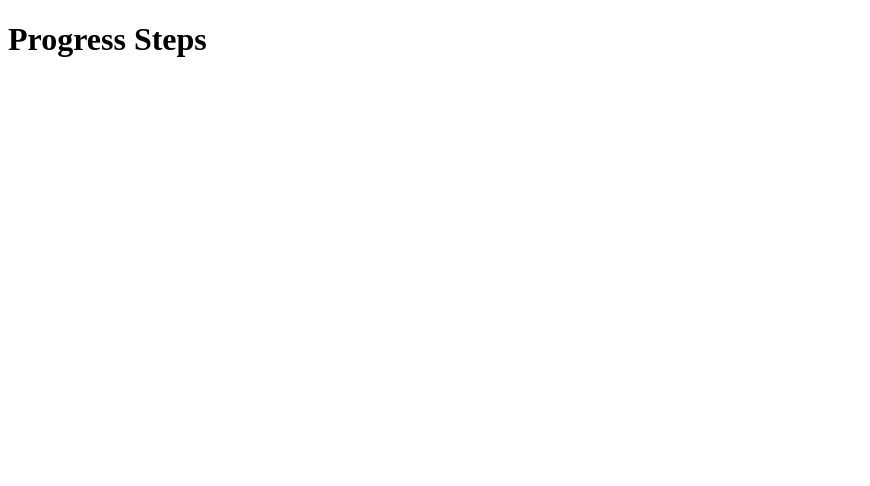
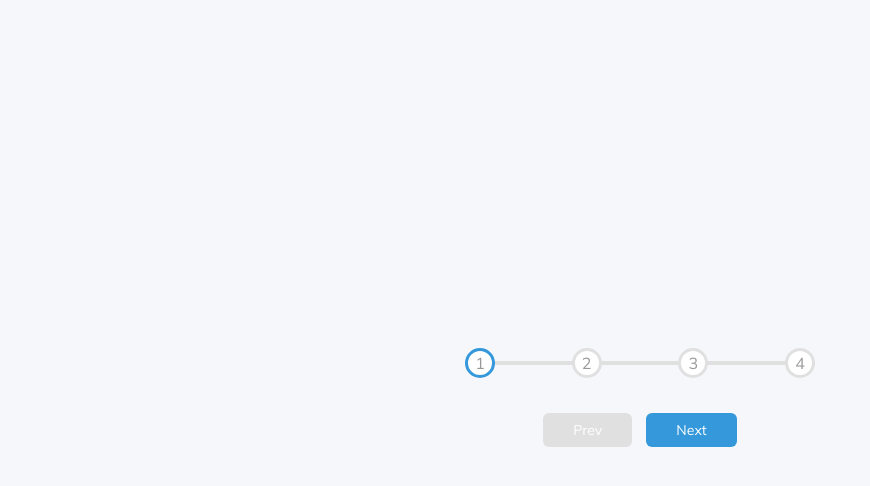
Before and after one commit to taifur-rahaman/progressSteps, a plain HTML site: page index.html in a window 1280 px wide. Shown: the whole page, without its empty margins (0-870 px from the left). Drawn offline with Linux system fonts and the light colour scheme.

Commit message:
css and js added

```diff
--- a/app.js
+++ b/app.js
@@ -0,0 +1,49 @@
+const progress = document.getElementById("progress");
+const prev = document.getElementById("prev");
+const next = document.getElementById("next");
+const circles = document.querySelectorAll(".circle");
+
+let currentActive = 1;
+
+next.addEventListener("click", () => {
+  currentActive++;
+
+  if (currentActive > circles.length) {
+    currentActive = circles.length;
+  }
+
+  update();
+});
+
+prev.addEventListener("click", () => {
+  currentActive--;
+
+  if (currentActive < 1) {
+    currentActive = circles.length;
+  }
+
+  update();
+});
+
+function update() {
+  circles.forEach((circle, index) => {
+    if (index < currentActive) {
+      circle.classList.add("active");
+    } else {
+      circle.classList.remove("active");
+    }
+  });
+
+  const actives = document.querySelectorAll(".active");
+  progress.style.width =
+    ((actives.length - 1) / (circles.length - 1)) * 100 + "%";
+
+  if (currentActive === 1) {
+    prev.disabled = true;
+  } else if (currentActive === circles.length) {
+    next.disabled = true;
+  } else {
+    prev.disabled = false;
+    next.disabled = false;
+  }
+}
--- a/index.html
+++ b/index.html
@@ -3,9 +3,21 @@
   <head>
     <meta charset="UTF-8" />
     <meta name="viewport" content="width=device-width, initial-scale=1.0" />
+    <link rel="stylesheet" href="./style.css" />
     <title>Progress Steps</title>
   </head>
   <body>
-    <h1>Progress Steps</h1>
+    <div class="container">
+      <div class="progress-container">
+        <div class="progress" id="progress"></div>
+        <div class="circle active">1</div>
+        <div class="circle">2</div>
+        <div class="circle">3</div>
+        <div class="circle">4</div>
+      </div>
+      <button class="btn" id="prev" disabled>Prev</button>
+      <button class="btn" id="next">Next</button>
+    </div>
+    <script src="./app.js"></script>
   </body>
 </html>
--- a/style.css
+++ b/style.css
@@ -0,0 +1,100 @@
+@import url("https://fonts.googleapis.com/css2?family=Mulish:ital,wght@0,200..1000;1,200..1000&display=swap");
+
+* {
+  box-sizing: border-box;
+}
+
+:root {
+  --line-color: #3498db;
+  --line-border-empty: #e0e0e0;
+}
+
+body {
+  background-color: #f6f7fb;
+  font-family: "Mulish", sans-serif;
+  display: flex;
+  justify-content: center;
+  height: 100vh;
+  overflow: hidden;
+  align-items: center;
+  margin: 0;
+}
+
+.container {
+  text-align: center;
+}
+
+.progress-container {
+  display: flex;
+  justify-content: space-between;
+  position: relative;
+  margin-bottom: 30px;
+  max-width: 100%;
+  width: 350px;
+}
+
+.progress-container::before {
+  content: "";
+  background-color: #e0e0e0;
+  position: absolute;
+  top: 50%;
+  left: 0;
+  transform: translateY(-50%);
+  height: 4px;
+  width: 100%;
+  z-index: -1;
+}
+
+.progress {
+  background-color: var(--line-color);
+  position: absolute;
+  top: 50%;
+  left: 0;
+  transform: translateY(-50%);
+  height: 4px;
+  width: 0%;
+  z-index: -1;
+  transition: 0.4s ease;
+}
+
+.circle {
+  background-color: #fff;
+  color: #999;
+  border-radius: 50%;
+  height: 30px;
+  width: 30px;
+  display: flex;
+  justify-content: center;
+  align-items: center;
+  border: 3px solid var(--line-border-empty);
+  transition: 0.4s ease;
+}
+
+.circle.active {
+  border-color: var(--line-color);
+}
+
+.btn {
+  background: var(--line-color);
+  color: #fff;
+  border: 0;
+  border-radius: 6px;
+  cursor: pointer;
+  font-family: inherit;
+  padding: 8px 30px;
+  margin: 5px;
+  font-size: 14px;
+}
+
+.btn.active {
+  transform: scale(0.98);
+}
+
+.btn:focus {
+  outline: 0;
+}
+
+.btn:disabled {
+  background-color: var(--line-border-empty);
+  cursor: not-allowed;
+}
```
